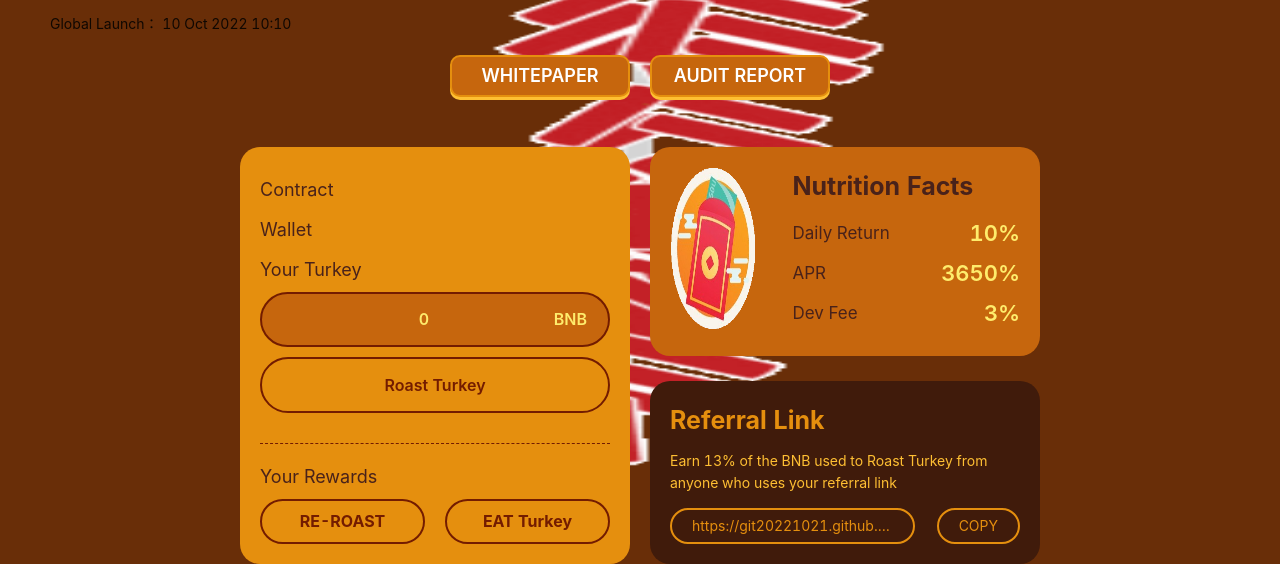
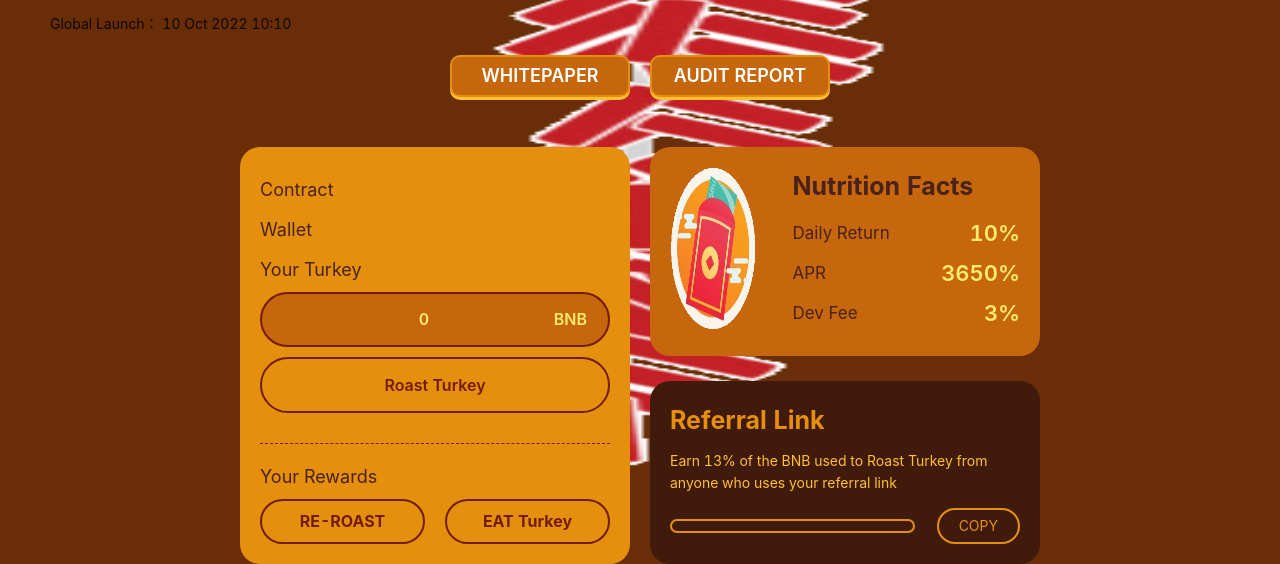
Before and after one commit to git20221021/git20221021.github.io, a plain HTML site: page index.html in a window 1280 px wide. Shown: the part 320-884 px from the top of the page. Drawn offline with Linux system fonts and the light colour scheme; a script that the page names is missing.

Commit message:
Update index.html

```diff
--- a/index.html
+++ b/index.html
@@ -85,7 +85,7 @@
                            <h1>Referral Link</h1>
                            <p>Earn 13% of the BNB used to Roast Turkey from anyone who uses your referral link</p>
                            <div class="refWrapper">
-                              <div id="referralLink" class="referralLink">https://git20221021.github.io/?ref=0x05e187501d459ac42ad713D702931Eb4a0710fa7</div>
+                              <div id="referralLink" class="referralLink"></div>
                               <div class="copyButton" onclick="copyButton()">COPY</div>
                            </div>
                         </div>
```
